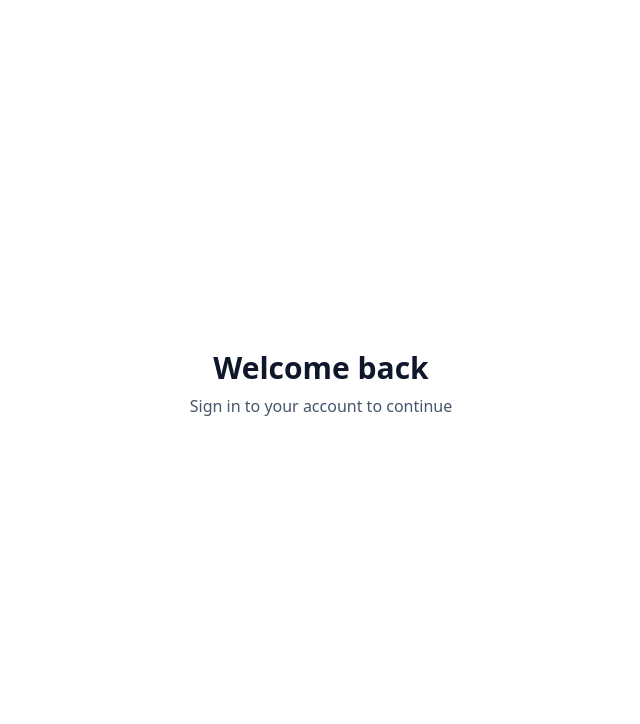
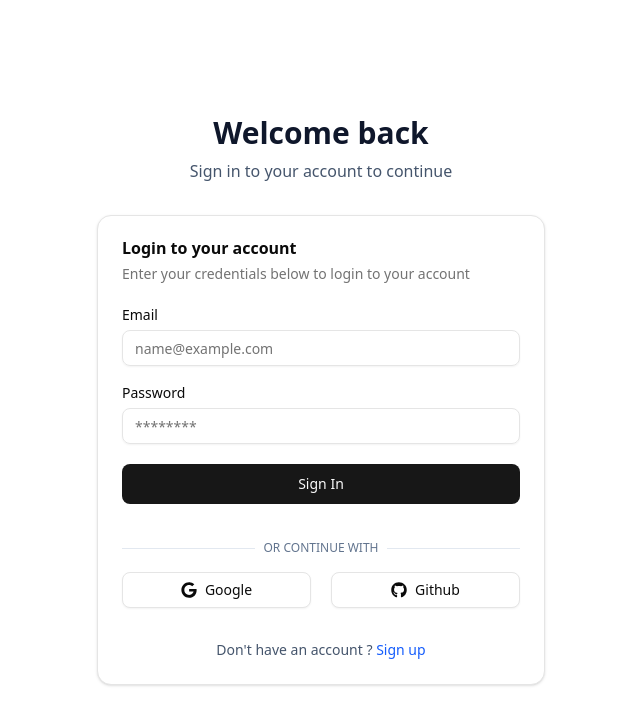
Before and after one commit to Abhish7k/auth-boilerplate-frontend, a React (Vite) app: page /signin in a window 1280 px wide. Shown: the top 724 px of the page, without its empty margins (319-959 px from the left). Built offline with nearby package versions, Linux system fonts and the light colour scheme.

Commit message:
feat: sign in
built the sign in form for the sign in page

```diff
--- a/package.json
+++ b/package.json
@@ -18,6 +18,7 @@
     "lucide-react": "^0.553.0",
     "react": "^19.1.1",
     "react-dom": "^19.1.1",
+    "react-icons": "^5.5.0",
     "react-router-dom": "^7.9.5",
     "tailwind-merge": "^3.3.1",
     "tailwindcss": "^4.1.17"
--- /dev/null
+++ b/src/components/auth/SignInForm.tsx
@@ -0,0 +1,142 @@
+import React, { useState, type FormEvent } from "react";
+import {
+  Card,
+  CardContent,
+  CardDescription,
+  CardFooter,
+  CardHeader,
+  CardTitle,
+} from "../ui/card";
+import { Label } from "../ui/label";
+import { Input } from "../ui/input";
+import { Button } from "../ui/button";
+import { LoaderCircle } from "lucide-react";
+import { FaGithub, FaGoogle } from "react-icons/fa";
+import { Link } from "react-router-dom";
+
+const SignInForm: React.FC = () => {
+  const [isLoading, setIsLoading] = useState<boolean>(false);
+
+  const handleSubmit = async (e: FormEvent<HTMLFormElement>) => {
+    e.preventDefault();
+
+    setIsLoading(true);
+
+    try {
+      await new Promise((resolve) => setTimeout(resolve, 2000));
+
+      console.log("logged in");
+    } catch (error) {
+      console.log("Sign in error: ", error);
+    } finally {
+      setIsLoading(false);
+    }
+  };
+
+  return (
+    <Card className="shadow">
+      <CardHeader>
+        <CardTitle>Login to your account</CardTitle>
+
+        <CardDescription>
+          Enter your credentials below to login to your account
+        </CardDescription>
+      </CardHeader>
+
+      <CardContent>
+        <form onSubmit={handleSubmit} className="space-y-5">
+          {/* email */}
+          <div className="space-y-2">
+            <Label htmlFor="email" className="">
+              Email
+            </Label>
+
+            <Input
+              id="email"
+              type="email"
+              placeholder="name@example.com"
+              className="w-full"
+            />
+          </div>
+
+          {/* password */}
+          <div className="space-y-2">
+            <Label htmlFor="password">Password</Label>
+
+            <Input
+              id="password"
+              type="password"
+              placeholder="********"
+              className="w-full"
+            />
+          </div>
+
+          {/* submit button */}
+          <Button
+            type="submit"
+            className="w-full"
+            size="lg"
+            disabled={isLoading}
+          >
+            {isLoading ? (
+              <span className="flex items-center justify-center gap-2">
+                <LoaderCircle className="animate-spin" />
+                Signing In...
+              </span>
+            ) : (
+              "Sign In"
+            )}
+          </Button>
+
+          {/* divider */}
+          <div className="relative my-4">
+            <div className="absolute inset-0 flex items-center">
+              <span className="w-full border-t border-slate-200" />
+            </div>
+
+            <div className="relative flex justify-center text-xs uppercase">
+              <span className="bg-white px-2 text-slate-500">
+                Or continue with
+              </span>
+            </div>
+          </div>
+
+          {/* social logins */}
+          <div className="grid grid-cols-2 gap-5">
+            <Button
+              className="cursor-pointer"
+              variant="outline"
+              disabled={isLoading}
+            >
+              <FaGoogle />
+              Google
+            </Button>
+
+            <Button
+              className="cursor-pointer"
+              variant="outline"
+              disabled={isLoading}
+            >
+              <FaGithub />
+              Github
+            </Button>
+          </div>
+        </form>
+      </CardContent>
+
+      <CardFooter className="pt-2 flex justify-center">
+        <p className="text-sm text-slate-600">
+          Don't have an account ?{" "}
+          <Link
+            to="/signup"
+            className="text-blue-600 hover:underline font-medium"
+          >
+            Sign up
+          </Link>
+        </p>
+      </CardFooter>
+    </Card>
+  );
+};
+
+export default SignInForm;
--- a/src/components/auth/SignUpForm.tsx
+++ b/src/components/auth/SignUpForm.tsx
@@ -115,7 +115,7 @@ const SignUpForm: React.FC = () => {
       </CardContent>
 
       <CardFooter className="pt-2 flex justify-center">
-        <div className="">
+        <p className="text-sm text-slate-600">
           Already have an account ?
           <Link
             to="/signin"
@@ -123,7 +123,7 @@ const SignUpForm: React.FC = () => {
           >
             Sign In
           </Link>
-        </div>
+        </p>
       </CardFooter>
     </Card>
   );
--- a/src/pages/SignInPage.tsx
+++ b/src/pages/SignInPage.tsx
@@ -1,12 +1,15 @@
 import type React from "react";
 import AuthLayout from "../components/auth/AuthLayout";
+import SignInForm from "../components/auth/SignInForm";
 
 const SignInPage: React.FC = () => {
   return (
     <AuthLayout
       title="Welcome back"
       subtitle="Sign in to your account to continue"
-    ></AuthLayout>
+    >
+      <SignInForm />
+    </AuthLayout>
   );
 };
 
```
Also changed, not shown: 1 other file (tests, documents, lock files or other folders).
